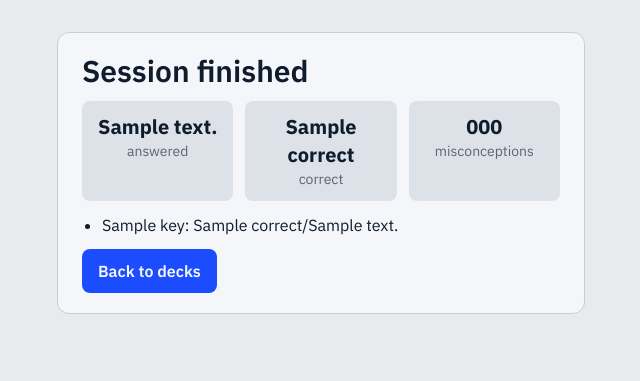
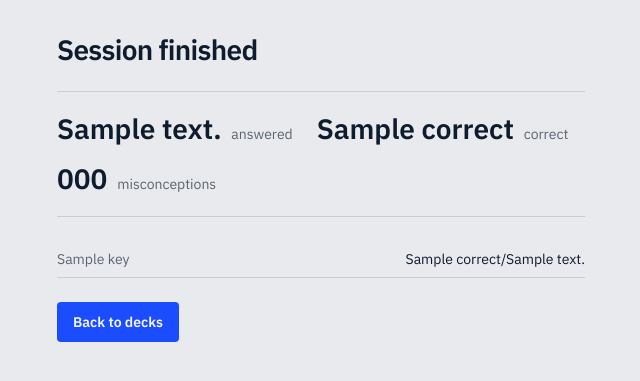
Before and after one commit to danielh-official/quiz-api, a Python web app: template app/templates/app/session_finished.html in a window 1280 px wide. Shown: the part 49-430 px from the top of the page, without its empty margins (319-959 px from the left). Run offline with Jinja, Linux system fonts and the light colour scheme; the template is opened without the code that fills it: most values are stand-ins (such as "Sample title", 1, 10 or a date in 2020); style sheets or scripts are compiled from the project's sources.

Commit message:
Restyle the study loop with booklet typography and rules.
Use Plex Serif for stems, rule-separated options, and the same due-weighted summary strip as deck detail.

Co-authored-by: Cursor <cursoragent@cursor.com>

```diff
--- a/app/templates/app/layout.html
+++ b/app/templates/app/layout.html
@@ -8,7 +8,7 @@
     <title>{% block title %}Quiz{% endblock %} · Quiz API</title>
     <link rel="preconnect" href="https://fonts.googleapis.com">
     <link rel="preconnect" href="https://fonts.gstatic.com" crossorigin>
-    <link href="https://fonts.googleapis.com/css2?family=IBM+Plex+Sans:ital,wght@0,400;0,500;0,600;0,700;1,400&display=swap" rel="stylesheet">
+    <link href="https://fonts.googleapis.com/css2?family=IBM+Plex+Sans:ital,wght@0,400;0,500;0,600;0,700;1,400&family=IBM+Plex+Serif:ital,wght@0,400;0,600;1,400&display=swap" rel="stylesheet">
     <link rel="stylesheet" href="/static/app.css">
     <script src="https://cdn.jsdelivr.net/npm/htmx.org@2.0.4/dist/htmx.min.js" defer></script>
 </head>
--- a/app/templates/app/partials/finished.html
+++ b/app/templates/app/partials/finished.html
@@ -1,25 +1,28 @@
-<div class="flex flex-col gap-3 rounded-xl border border-line bg-surface px-6 py-5">
-    <h1 class="text-3xl font-semibold">Session finished</h1>
-    <div class="grid grid-cols-3 gap-3">
-        <div class="rounded-lg bg-code p-3 text-center">
-            <div class="text-xl font-bold">{{ summary.answered }}</div>
-            <div class="text-sm text-mute">answered</div>
+<div class="flex flex-col gap-6">
+    <h1 class="text-[1.75rem] font-semibold leading-tight tracking-tight text-ink">Session finished</h1>
+    <div class="flex flex-wrap items-baseline gap-x-6 gap-y-2 border-y border-line py-4">
+        <div>
+            <span class="text-[1.75rem] font-semibold tabular-nums text-ink">{{ summary.answered }}</span>
+            <span class="ml-1.5 text-sm text-mute">answered</span>
         </div>
-        <div class="rounded-lg bg-code p-3 text-center">
-            <div class="text-xl font-bold">{{ summary.correct }}</div>
-            <div class="text-sm text-mute">correct</div>
+        <div>
+            <span class="text-[1.75rem] font-semibold tabular-nums text-ink">{{ summary.correct }}</span>
+            <span class="ml-1.5 text-sm text-mute">correct</span>
         </div>
-        <div class="rounded-lg bg-code p-3 text-center">
-            <div class="text-xl font-bold">{{ summary.misconceptions }}</div>
-            <div class="text-sm text-mute">misconceptions</div>
+        <div>
+            <span class="text-[1.75rem] font-semibold tabular-nums {% if summary.misconceptions > 0 %}text-due{% else %}text-ink{% endif %}">{{ summary.misconceptions }}</span>
+            <span class="ml-1.5 text-sm text-mute">misconceptions</span>
         </div>
     </div>
-    <ul class="list-disc pl-5">
+    <ul class="space-y-1 p-0 text-sm">
         {% for key, row in summary.by_confidence.items() %}
-        <li>{{ key }}: {{ row.correct }}/{{ row.answered }}</li>
+        <li class="flex justify-between gap-4 border-b border-line py-2">
+            <span class="text-mute">{{ key|replace('_', ' ') }}</span>
+            <span class="tabular-nums text-ink">{{ row.correct }}/{{ row.answered }}</span>
+        </li>
         {% endfor %}
     </ul>
-    <a class="inline-flex w-fit items-center rounded-lg bg-accent px-4 py-2.5 font-semibold text-accent-fg no-underline" href="/app">
+    <a class="inline-flex w-fit items-center rounded bg-accent px-4 py-2.5 text-sm font-semibold text-accent-fg no-underline" href="/app">
         Back to decks
     </a>
 </div>
--- a/app/templates/app/session.html
+++ b/app/templates/app/session.html
@@ -1,7 +1,7 @@
 {% extends "app/layout.html" %}
 {% block title %}Study{% endblock %}
 {% block content %}
-<p class="mb-4 text-mute">Question {{ session.answered + 1 }} of {{ session.size }}</p>
+<p class="mb-6 text-sm tabular-nums text-mute">Question {{ session.answered + 1 }} of {{ session.size }}</p>
 <div id="study">
     {% include "app/partials/question.html" %}
 </div>
--- a/app/templates/app/session_result.html
+++ b/app/templates/app/session_result.html
@@ -1,7 +1,7 @@
 {% extends "app/layout.html" %}
 {% block title %}Answer{% endblock %}
 {% block content %}
-<p class="mb-4 text-mute">Question {{ result.session.answered }} of {{ result.session.size }}</p>
+<p class="mb-6 text-sm tabular-nums text-mute">Question {{ result.session.answered }} of {{ result.session.size }}</p>
 <div id="study">
     {% include "app/partials/result.html" %}
 </div>
--- a/frontend/src/input.css
+++ b/frontend/src/input.css
@@ -16,6 +16,7 @@
   --color-ok: #1f6b3a;
   --color-bad: #8a2b2b;
   --font-sans: "IBM Plex Sans", system-ui, sans-serif;
+  --font-serif: "IBM Plex Serif", "Times New Roman", serif;
 }
 
 @layer base {
```
Also changed, not shown: app/templates/app/partials/question.html (+12 -12 lines), app/templates/app/partials/result.html (+17 -13 lines).
